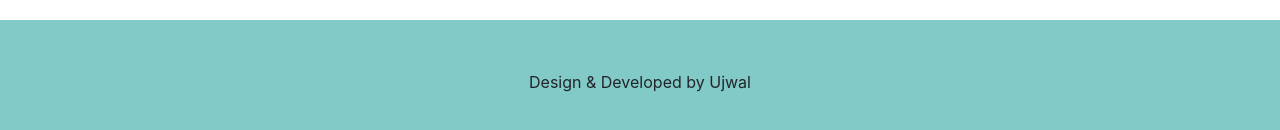
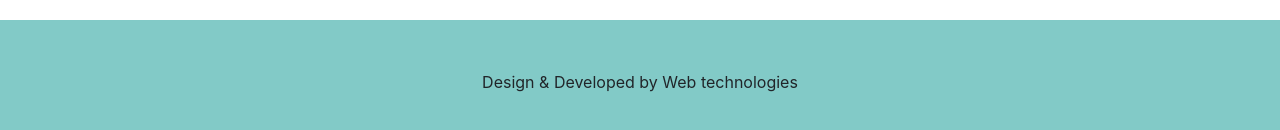
Before and after one commit to ujwaljaglan9211/bootstrap-demo, a plain HTML site: page alvrio/index.html in a window 1280 px wide. Shown: the part 4191-4321 px from the top of the page. Drawn offline with nearby package versions, Linux system fonts and the light colour scheme.

Commit message:
footer copyright text updated

```diff
--- a/alvrio/index.html
+++ b/alvrio/index.html
@@ -374,7 +374,7 @@
     <footer class="footer" id="footer">
       <div class="container">
         <div class="copyright text-center m-0">
-          <p class="m-0">Design & Developed by Ujwal</p>
+          <p class="m-0">Design & Developed by Web technologies</p>
         </div>
       </div>
     </footer>
```
